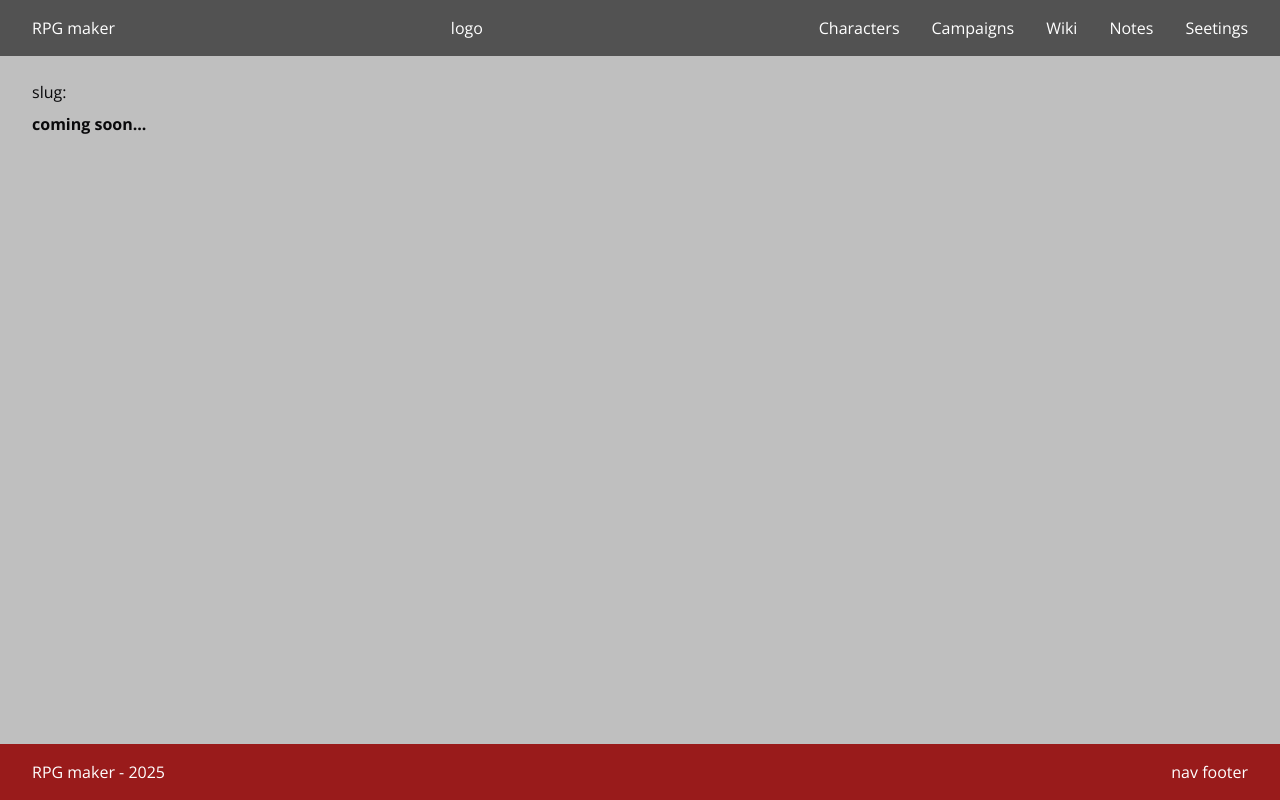
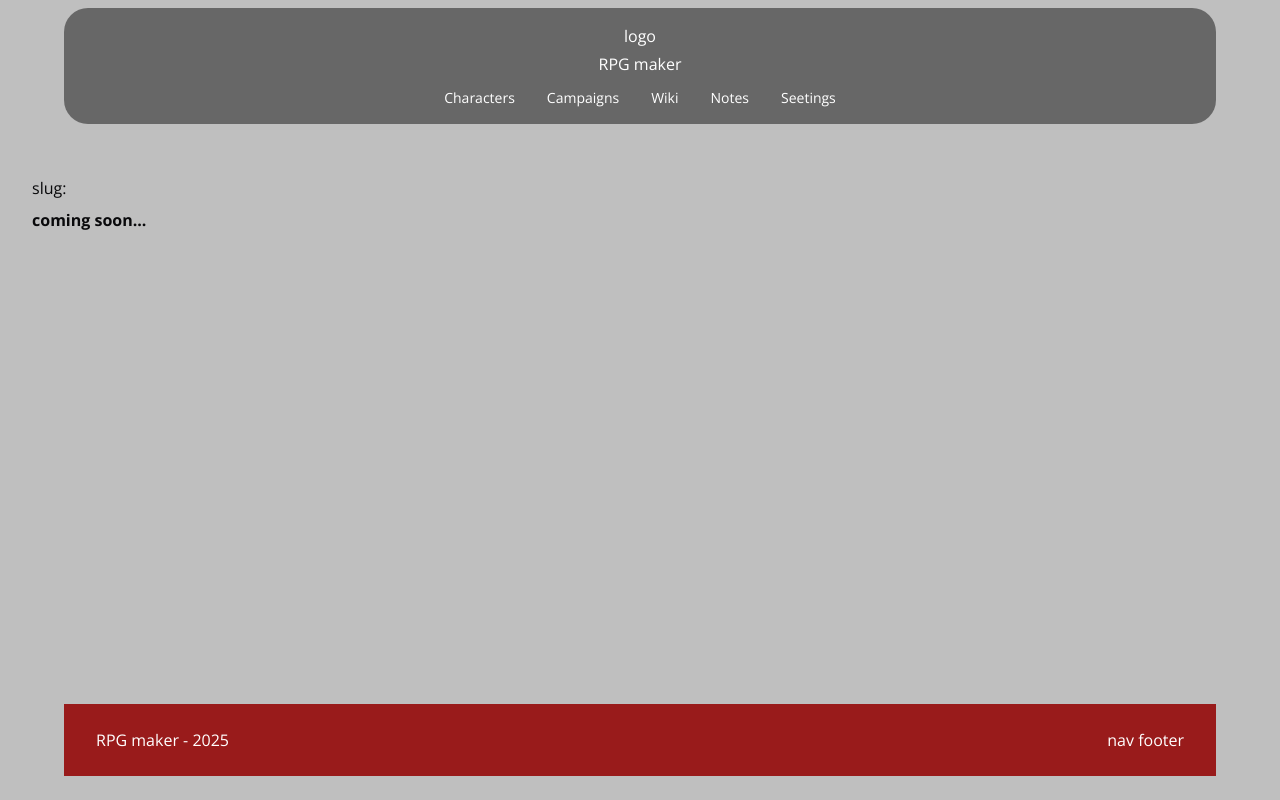
Before and after one commit to yujinishioka/rpg-manager, a Next.js app: page / in a window 1280 px wide. Built offline with nearby package versions, Linux system fonts and the light colour scheme.

Commit message:
feat: alteracao de menu

```diff
--- a/components/global/Footer.tsx
+++ b/components/global/Footer.tsx
@@ -1,6 +1,6 @@
 export default function Footer() {
   return (
-    <div className="py-4 bg-primary">
+    <div className="w-[90vw] mb-6 py-6 bg-primary">
       <div className="container flex items-center justify-between text-white">
         <p>RPG maker - 2025</p>
         <p>nav footer</p>
--- a/components/global/Header.tsx
+++ b/components/global/Header.tsx
@@ -12,12 +12,17 @@ export default function Header() {
   ];
 
   return (
-    <div className="py-4 bg-secondary">
-      <div className="container flex items-center justify-between text-white">
-        <Link href="/">RPG maker</Link>
-        <p>logo</p>
-        <Menu items={menuItens} />
+    <>
+      <div className="fixed w-[90vw] top-2 py-4 rounded-3xl bg-secondary/80">
+        <div className="container flex items-center justify-between gap-3 text-white lg:flex-col">
+          <Link href="/" className="flex flex-col items-center gap-1">
+            <p>logo</p>
+            <p>RPG maker</p>
+          </Link>
+          <Menu items={menuItens} />
+        </div>
       </div>
-    </div>
+      <div className="w-full h-24 lg:h-32"/>
+    </>
   );
 }
--- a/components/nav/Menu.tsx
+++ b/components/nav/Menu.tsx
@@ -17,7 +17,7 @@ export default function Menu(data: Readonly<Props>) {
             <Popover.Button>
               <IconMenu />
             </Popover.Button>
-            <Popover.Panel className="absolute top-[2.75rem] -right-8 w-[100vw] flex flex-col py-4 px-8 gap-2 items-end bg-primary">
+            <Popover.Panel className="absolute top-[2.75rem] -right-[50px] w-[100vw] flex flex-col py-4 px-8 gap-2 items-end bg-primary">
               {data?.items &&
                 data.items.length > 0 &&
                 data.items.map((item: ItemMenu) => (
@@ -30,11 +30,15 @@ export default function Menu(data: Readonly<Props>) {
         )}
       </Popover>
       {/* Desktop */}
-      <div className="hidden gap-8 lg:flex">
+      <div className="hidden text-sm lg:flex">
         {data?.items &&
           data.items.length > 0 &&
           data.items.map((item: ItemMenu) => (
-            <Link key={`menu-${item.href}`} href={`/${item.href}`}>
+            <Link
+              key={`menu-${item.href}`}
+              href={`/${item.href}`}
+              className="px-4 hover:text-black/65 hover:underline"
+            >
               {item.name}
             </Link>
           ))}
--- a/pages/_app.tsx
+++ b/pages/_app.tsx
@@ -18,7 +18,7 @@ const opensans = Open_Sans({
 
 function App({ Component, pageProps }: AppProps) {
   return (
-    <div className={`bg-black/25 ${barlow.className} ${opensans.className}`}>
+    <div className={`flex flex-col items-center bg-black/25 ${barlow.className} ${opensans.className}`}>
       <Header />
       <Component {...pageProps} />
       <Footer />
--- a/pages/characters/create/index.tsx
+++ b/pages/characters/create/index.tsx
@@ -16,7 +16,7 @@ export default function CharacterCreate(): any {
   };
 
   return (
-    <div className="custom-min-margin my-6">
+    <div className="container custom-min-margin my-6">
       <BlockCharacterCreate data={data} />
     </div>
   );
--- a/styles/global.css
+++ b/styles/global.css
@@ -4,12 +4,12 @@
 
 @layer base {
   .custom-min-margin {
-    min-height: calc(100vh - 10.4rem /* 166.4px */);
+    min-height: calc(100vh - 15rem);
   }
 
   @media (min-width: 1024px) {
     .custom-min-margin {
-      min-height: calc(100vh - 10rem /* 160px */);
+      min-height: calc(100vh - 17rem);
     }
   }
 }
```
